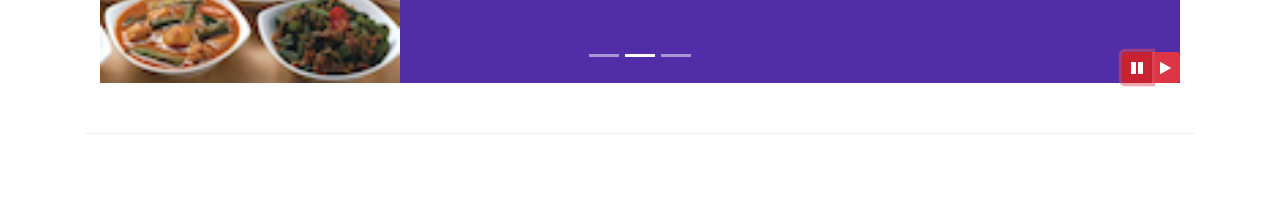
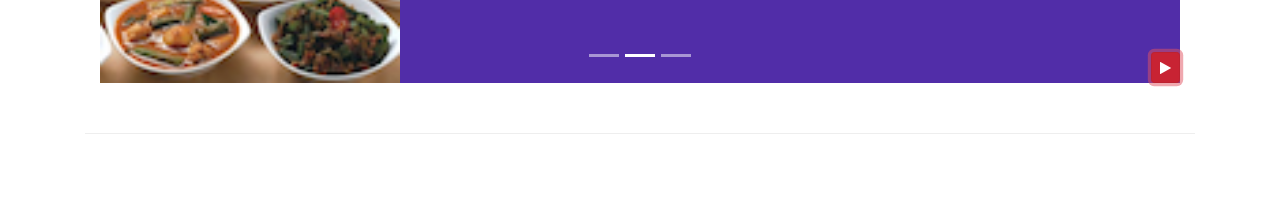
Before and after one commit to madhu1607/conFusion, a website: page index.html in a window 1280 px wide. Both pictures are taken after a click on the button 1137 px from the left and 668 px from the top of the page. Shown: the part 601-800 px from the top of the page. Drawn offline with nearby package versions, Linux system fonts and the light colour scheme.

Commit message:
more carousel jquery

```diff
--- a/css/styles.css
+++ b/css/styles.css
@@ -62,7 +62,7 @@ z-index:0;}
 }
 .modal{color:black;}
 
-#carouselButtons {
+#carouselButton {
     right:0px;
     position: absolute;
     bottom: 0px;
--- a/index.html
+++ b/index.html
@@ -215,16 +215,12 @@
                     <a class="carousel-control-next" href="#mycarousel" role="button" data-slide="next">
                         <span class="carousel-control-next-icon"></span>
                     </a>
-                    <div class="btn-group" id="carouselButtons">
-                        <button class="btn btn-danger btn-sm" id="carousel-pause">
+
+                        <button class="btn btn-danger btn-sm" id="carouselButton">
                             <span class="fa fa-pause">
                             </span>
                         </button>
-                        <button class="btn btn-danger btn-sm" id="carousel-play">
-                            <span class="fa fa-play">
-                            </span>
-                        </button>
-                    </div>
+
                 </div>
             </div>
         </div>
@@ -329,14 +325,22 @@
  <script src="node_modules/bootstrap/dist/js/bootstrap.min.js"></script>
  <script>
     $(document).ready(function(){
-        $("#mycarousel").carousel( { interval: 2000 } );
-        $("#carousel-pause").click(function(){
-            $("#mycarousel").carousel('pause');
+        $("#mycarousel").carousel( { interval: 2500 } );
+        $("#carouselButton").click(function(){
+                if ($("#carouselButton").children("span").hasClass('fa-pause')) {
+                    $("#mycarousel").carousel('pause');
+                    $("#carouselButton").children("span").removeClass('fa-pause');
+                    $("#carouselButton").children("span").addClass('fa-play');
+                }
+                else if ($("#carouselButton").children("span").hasClass('fa-play')){
+                    $("#mycarousel").carousel('cycle');
+                    $("#carouselButton").children("span").removeClass('fa-play');
+                    $("#carouselButton").children("span").addClass('fa-pause');
+                }
+            });
         });
-        $("#carousel-play").click(function(){
-            $("#mycarousel").carousel('cycle');
-        });
-    });
+
+
 </script>
 </body>
 
```
